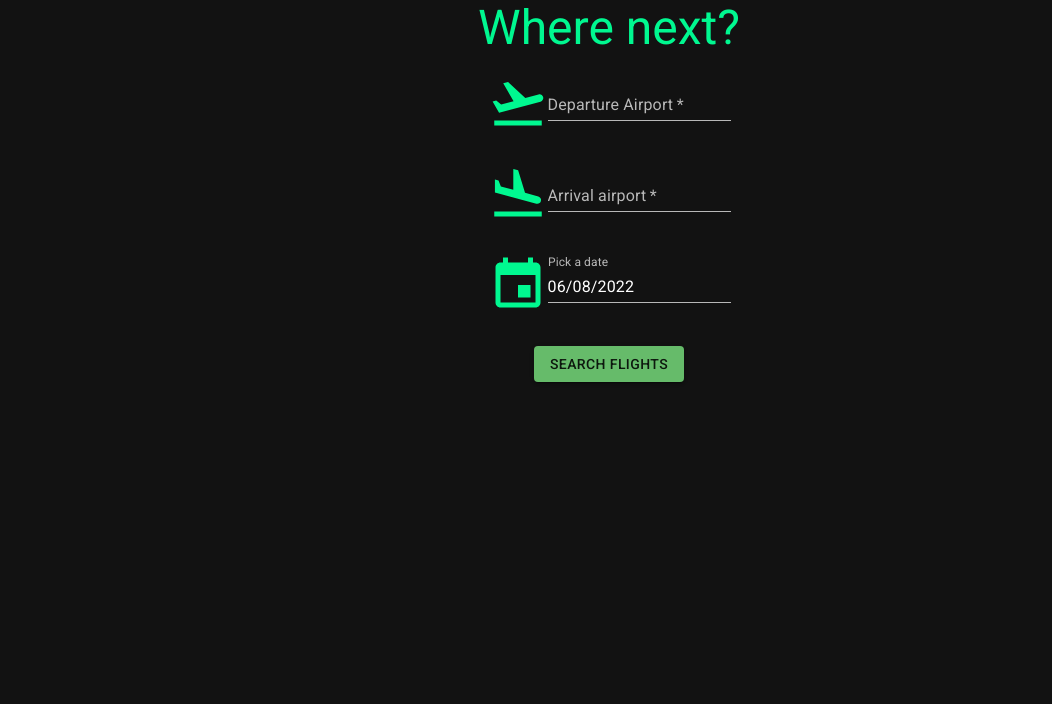
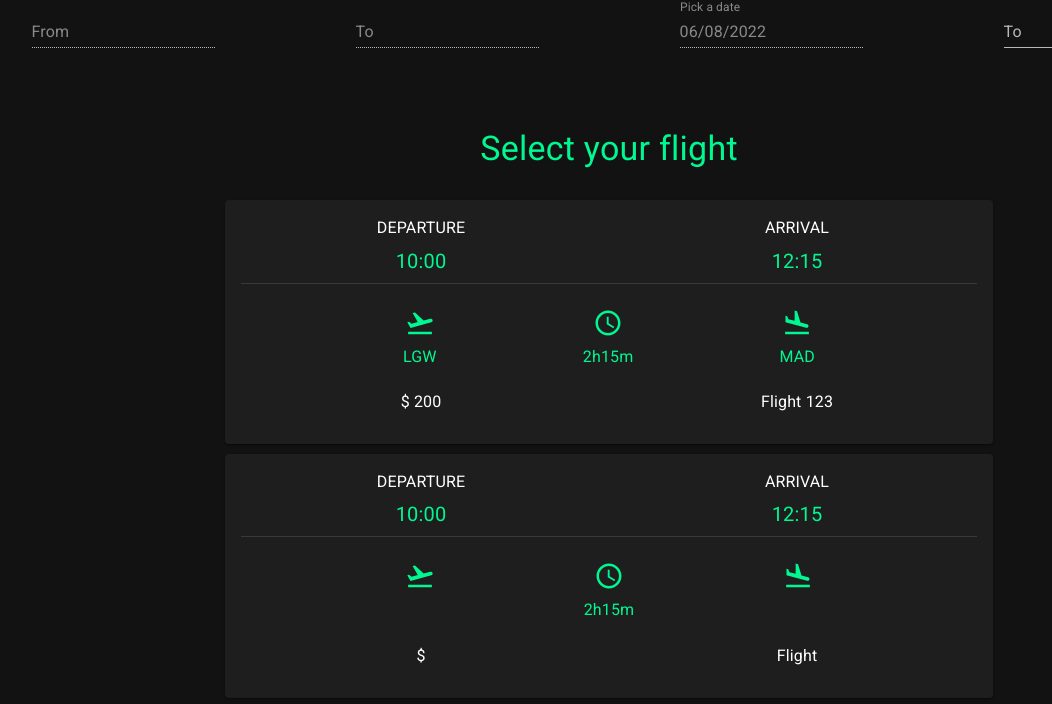
Before and after one commit to Ts-Pytham/Airline-Booking-Docker, a React (Create React App) app in the folder frontend/: page / in a window 1280 px wide. Shown: the top 704 px of the page, without its empty margins (31-1083 px from the left). Built offline with nearby package versions, Linux system fonts and the light colour scheme.

Commit message:
Se ha creado la ventana donde va a mostrar la información del vuelo

```diff
--- a/frontend/src/App.js
+++ b/frontend/src/App.js
@@ -1,10 +1,11 @@
 import './App.css';
 import AirlineSearch from './components/AirlineSearch';
+import AirlineSearchResult from './components/AirlineSearchResult';
 
 function App() {
   return (
     <div className="App">
-      <AirlineSearch/>
+      <AirlineSearchResult/>
     </div>
   );
 }
--- a/frontend/src/components/AirlineSearch.jsx
+++ b/frontend/src/components/AirlineSearch.jsx
@@ -2,7 +2,6 @@ import React, { useState } from "react";
 import Typography from '@mui/material/Typography';
 import TextField from '@mui/material/TextField';
 import Button from '@mui/material/Button';
-import AddIcon from '@mui/icons-material/Add';
 import { AdapterDateFns } from '@mui/x-date-pickers/AdapterDateFns';
 import { LocalizationProvider } from '@mui/x-date-pickers/LocalizationProvider';
 import { MobileDatePicker } from '@mui/x-date-pickers/MobileDatePicker';
@@ -34,6 +33,7 @@ const AirlineSearch = (props) =>{
                     <LocalizationProvider dateAdapter={AdapterDateFns}>
                         <InsertInvitationIcon sx={{fontSize: 60 }} color="primary" />
                         <MobileDatePicker
+                        id="departure-date"
                         label="Pick a date"
                         inputFormat="MM/dd/yyyy"
                         renderInput={(params) => <TextField {...params} variant="standard"/> }/>
--- /dev/null
+++ b/frontend/src/components/AirlineSearchResult.jsx
@@ -0,0 +1,76 @@
+import React, { useState } from "react";
+import Typography from '@mui/material/Typography';
+import TextField from '@mui/material/TextField';
+import Button from '@mui/material/Button';
+import { AdapterDateFns } from '@mui/x-date-pickers/AdapterDateFns';
+import { LocalizationProvider } from '@mui/x-date-pickers/LocalizationProvider';
+import { MobileDatePicker } from '@mui/x-date-pickers/MobileDatePicker';
+import { Grid } from "@mui/material";
+import CardAirline from "./CardAirline";
+
+
+
+const AirlineSearchResult = (props) =>{
+    return(
+        <>
+            <Grid container spacing={2}>
+                <Grid item xs={3} md={3}>
+                <TextField
+                        disabled
+                        id="departure-airport"
+                        label="From"
+                        InputProps={{
+                            readOnly: true,
+                        }}
+                        variant="standard"/>
+                </Grid>
+
+                <Grid item xs={3} md={3}>
+                    <TextField
+                        disabled
+                        id="arrival-airport"
+                        label="To"
+                        InputProps={{
+                            readOnly: true,
+                        }}
+                        variant="standard"/>
+                </Grid>
+
+                <Grid item xs={3} md={3}>
+                    <LocalizationProvider dateAdapter={AdapterDateFns}>
+                            <MobileDatePicker
+                            disabled
+                            id="departure-date"
+                            label="Pick a date"
+                            inputFormat="MM/dd/yyyy"
+                            renderInput={(params) => <TextField {...params} variant="standard"/> }/>
+                        </LocalizationProvider>
+                </Grid>
+
+                <Grid item xs={3} md={3}>
+                    <TextField
+                        id="departure-airport"
+                        label="To"
+                        InputProps={{
+                            readOnly: true,
+                        }}
+                        variant="standard"/>
+                </Grid>
+
+            </Grid>
+
+            <Typography variant="h4" gutterBottom color="primary" marginTop={10}>
+                Select your flight
+            </Typography>
+
+            <CardAirline marginTop="30" marginBottom="10" flightNumber="123" ticketPrice="200" departureAirportCode="LGW" arrivalAirportCode="MAD" />
+
+            <CardAirline/>
+
+
+        </>
+    )
+
+}
+
+export default AirlineSearchResult;
--- /dev/null
+++ b/frontend/src/components/CardAirline.jsx
@@ -0,0 +1,88 @@
+import React, { useState } from "react";
+import Typography from '@mui/material/Typography';
+import { Grid, Card, CardContent, Divider } from "@mui/material";
+import FlightTakeoffOutlinedIcon from '@mui/icons-material/FlightTakeoffOutlined';
+import FlightLandOutlinedIcon from '@mui/icons-material/FlightLandOutlined';
+import AccessTimeIcon from '@mui/icons-material/AccessTime';
+const CardAirline = (props) =>{
+    return(
+        <div style={{marginTop: `${props.marginTop}px`, marginBottom: `${props.marginBottom}px`, marginLeft: `20%`, marginRight: `20%`}}>
+            <Card>
+                <CardContent>
+                    <Grid container spacing={2}>
+                        <Grid item xs={6}>
+
+                            <Typography sx={{ fontSize: 16 }} gutterBottom>
+                                DEPARTURE
+                            </Typography>
+
+                            <Typography sx={{ fontSize: 20 }} color="primary" gutterBottom>
+                                10:00
+                            </Typography>
+
+                        </Grid>
+
+                        <Grid item xs={6}>
+
+                            <Typography sx={{ fontSize: 16 }} gutterBottom>
+                                ARRIVAL
+                            </Typography>
+
+                            <Typography sx={{ fontSize: 20 }} color="primary" gutterBottom>
+                                12:15
+                            </Typography>
+
+                        </Grid>
+
+                    </Grid>
+
+
+                    <Divider />
+
+                    <Grid container spacing={2}  justifyContent="space-evenly" marginTop={1} marginBottom={2}>
+
+                        <Grid item marginLeft={4}>
+                            <FlightTakeoffOutlinedIcon sx={{fontSize: 30 }} color="primary" />
+                            <Typography sx={{ fontSize: 16 }} color="primary" gutterBottom>
+                                {props.departureAirportCode}
+                            </Typography>
+                        </Grid>
+
+                        <Grid item>
+                            <AccessTimeIcon sx={{fontSize: 30 }} color="primary" />
+                            <Typography sx={{ fontSize: 16 }} color="primary" gutterBottom>
+                                2h15m
+                            </Typography>
+                        </Grid>
+
+                        <Grid item marginRight={4}>
+                            <FlightLandOutlinedIcon sx={{fontSize: 30 }} color="primary" />
+                            <Typography sx={{ fontSize: 16 }} color="primary" gutterBottom>
+                                {props.arrivalAirportCode}
+                            </Typography>
+                        </Grid>
+                    </Grid>
+
+                    <Grid container spacing={2}>
+
+                        <Grid item xs={6}>
+                            <Typography sx={{ fontSize: 16 }} gutterBottom>
+                                $ {props.ticketPrice}
+                            </Typography>
+                        </Grid>
+
+                        <Grid item xs={6}>
+                            <Typography sx={{ fontSize: 16 }} gutterBottom>
+                                Flight {props.flightNumber}
+                            </Typography>
+                        </Grid>
+                    </Grid>
+
+                </CardContent>
+            </Card>
+        </div>
+    )
+
+}
+
+export default CardAirline;
```
